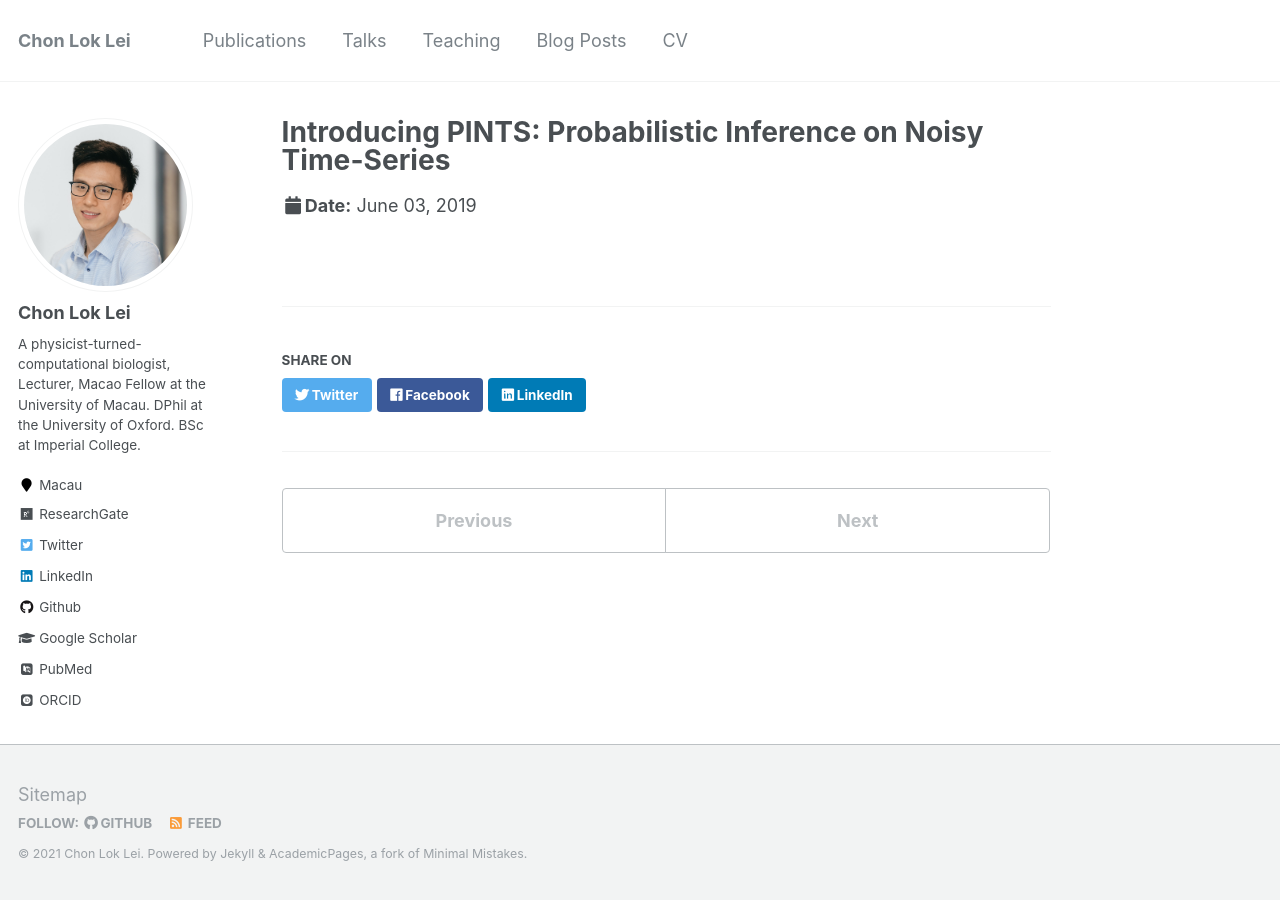
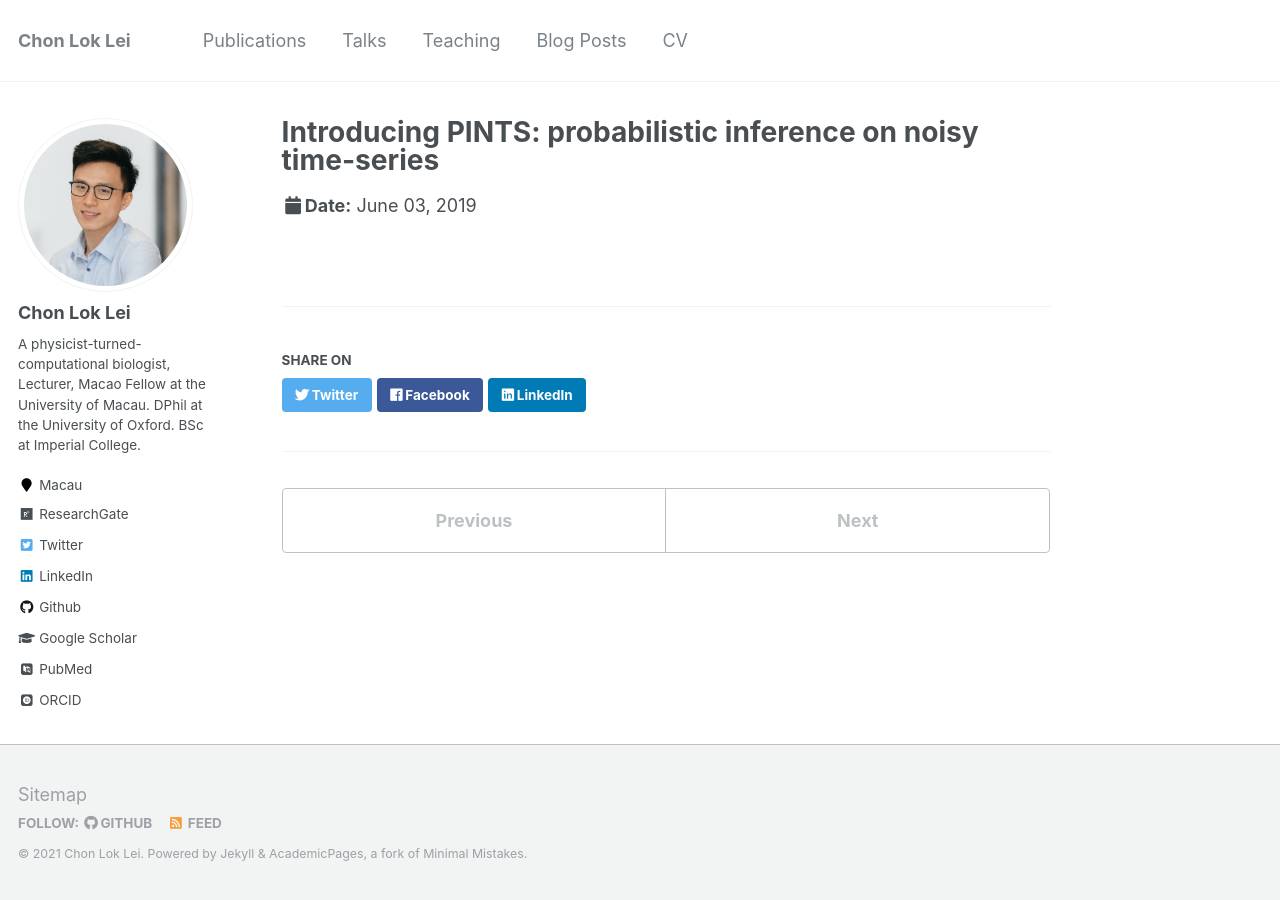
Before and after one commit to chonlei/chonlei.github.io, a Jekyll site: the page built from _talks/2019-06-03-talk-fht.md, in a window 1280 px wide. Built offline with Jekyll 4.4.1, drawn with Linux system fonts in a browser that asks for light colours; some web fonts are replaced.

Commit message:
Fix cosmetic

```diff
--- a/_talks/2019-06-03-talk-fht.md
+++ b/_talks/2019-06-03-talk-fht.md
@@ -1,5 +1,5 @@
 ---
-title: "Introducing PINTS: Probabilistic Inference on Noisy Time-Series"
+title: "Introducing PINTS: probabilistic inference on noisy time-series"
 collection: talks
 type: "Conference talk"
 permalink: /talks/2019-fht-talk
```
Also changed, not shown: _talks/2018-11-26-talk-cside.md (+1 -1 lines), _talks/2019-04-26-talk-bamc.md (+1 -1 lines).
